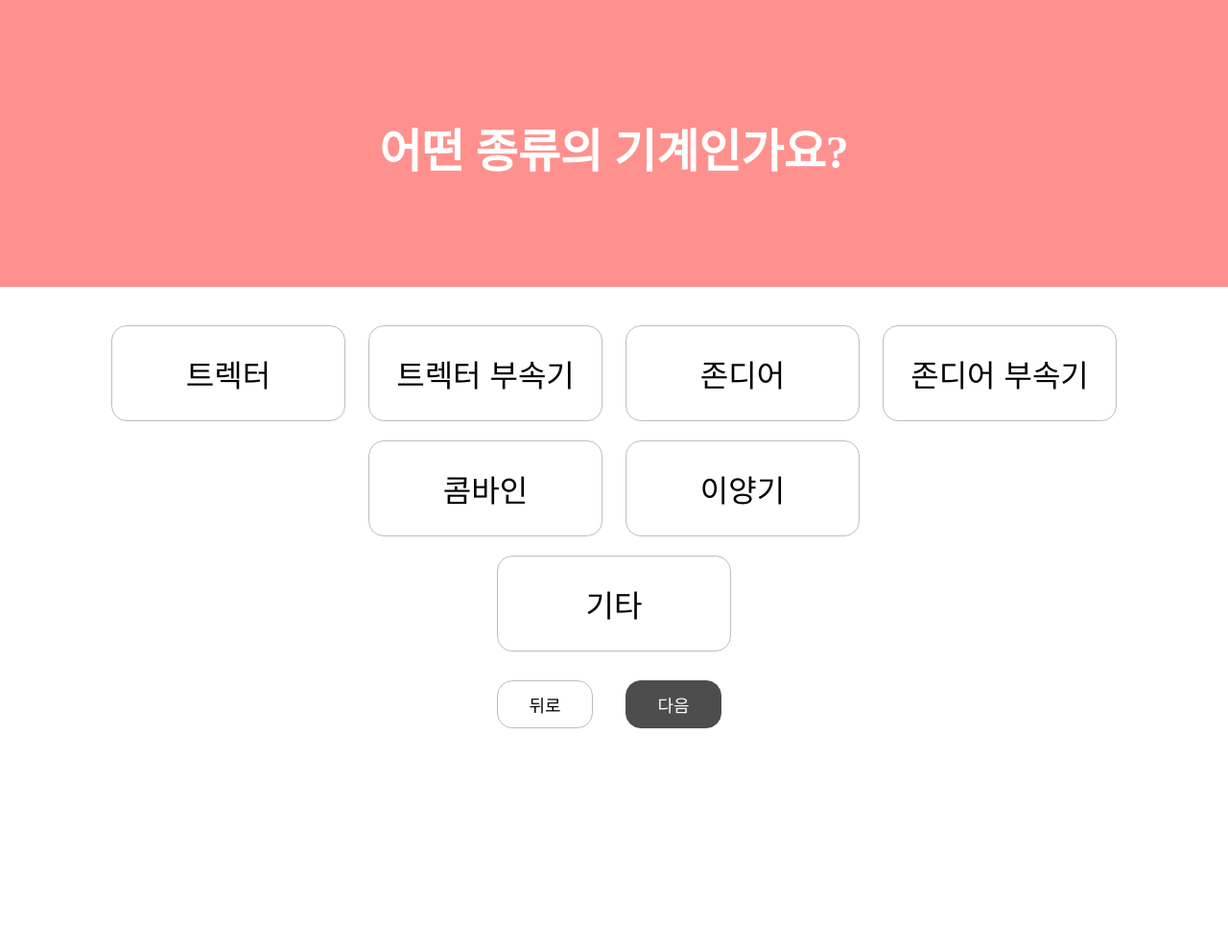
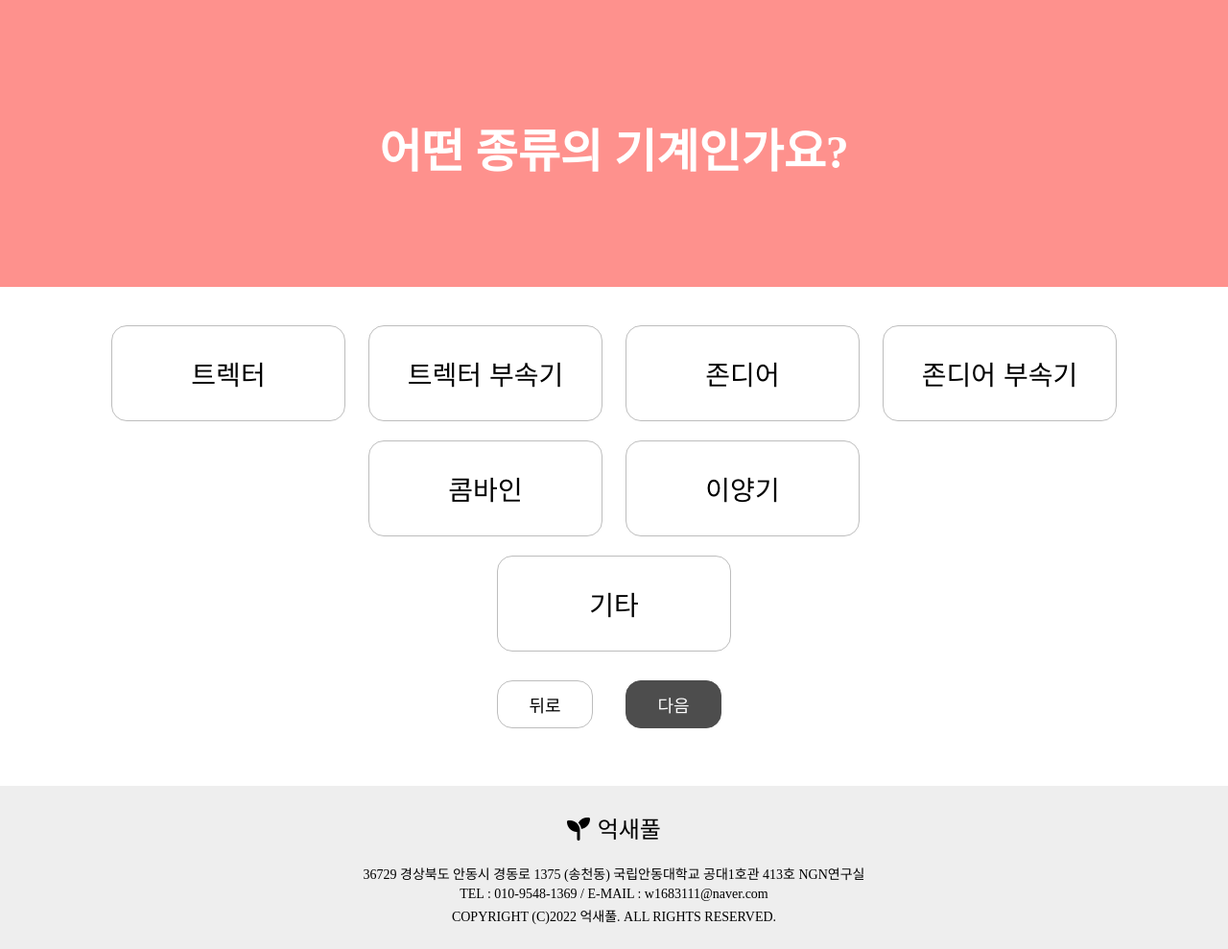
Before and after one commit to vanillacake369/osef, a PHP site: page /lend.html in a window 1280 px wide. Shown: the part 71-1060 px from the top of the page at 96% size. Before the commit the page ends 830 px from the top, so only its background shows below. Run offline with PHP 8.4, Linux system fonts and the light colour scheme; some libraries are stand-ins or nearby versions; some web fonts are replaced.

Commit message:
html : footer 추가

```diff
--- a/lend.html
+++ b/lend.html
@@ -1,5 +1,6 @@
 <!DOCTYPE html>
 <html lang="en">
+
 <head>
     <meta charset="UTF-8">
     <meta http-equiv="X-UA-Compatible" content="IE=edge">
@@ -11,6 +12,7 @@
     <link rel="stylesheet" href="style.css">
     <title>억새풀</title>
 </head>
+
 <body>
     <!-- navbar -->
     <nav id="navbar">
@@ -41,20 +43,54 @@
     <!-- section lend_A -->
     <section id="lend_A" class="section">
         <div class="lend_A">
-            <div class="lend_A_list"><button><p class="lend_A_list_p">트렉터</p></button></div>
-            <div class="lend_A_list"><button><p class="lend_A_list_p">트렉터 부속기</p></button></div>
-            <div class="lend_A_list"><button><p class="lend_A_list_p">존디어</p></button></div>
-            <div class="lend_A_list"><button><p class="lend_A_list_p">존디어 부속기</p></button></div>
-            <div class="lend_A_list"><button><p class="lend_A_list_p">콤바인</p></button></div>
-            <div class="lend_A_list"><button><p class="lend_A_list_p">이양기</p></button></div>
+            <div class="lend_A_list"><button>
+                    <p class="lend_A_list_p">트렉터</p>
+                </button></div>
+            <div class="lend_A_list"><button>
+                    <p class="lend_A_list_p">트렉터 부속기</p>
+                </button></div>
+            <div class="lend_A_list"><button>
+                    <p class="lend_A_list_p">존디어</p>
+                </button></div>
+            <div class="lend_A_list"><button>
+                    <p class="lend_A_list_p">존디어 부속기</p>
+                </button></div>
+            <div class="lend_A_list"><button>
+                    <p class="lend_A_list_p">콤바인</p>
+                </button></div>
+            <div class="lend_A_list"><button>
+                    <p class="lend_A_list_p">이양기</p>
+                </button></div>
         </div>
-        <div class="lend_A_list"><button><p class="lend_A_list_p">기타</p></button></div>
+        <div class="lend_A_list"><button>
+                <p class="lend_A_list_p">기타</p>
+            </button></div>
 
         <span></span>
         <div class="lend_A_bottom">
-            <div class="lend_A_back"><button><p>뒤로</p></button></div>
-            <div class="lend_A_next"><button><p class="lend_A_next_p">다음</p></button></div>
+            <div class="lend_A_back"><button>
+                    <p>뒤로</p>
+                </button></div>
+            <div class="lend_A_next"><button>
+                    <p class="lend_A_next_p">다음</p>
+                </button></div>
         </div>
     </section>
+
+    <!-- footer -->
+    <footer id="footer">
+        <div class="footer_logo">
+            <div class="navbar_logo">
+                <i class="fas fa-seedling"></i>
+                <a href="index.html">억새풀</a>
+            </div>
+        </div>
+        <div class="footer_text">
+            <p class="footer_text_p">36729 경상북도 안동시 경동로 1375 (송천동) 국립안동대학교 공대1호관 413호 NGN연구실</p>
+            <p class="footer_text_p">TEL : 010-9548-1369 / E-MAIL : w1683111@naver.com</p>
+            <p class="footer_text_p">COPYRIGHT (C)2022 억새풀. ALL RIGHTS RESERVED.</p>
+        </div>
+    </footer>
 </body>
+
 </html>
--- a/style.css
+++ b/style.css
@@ -181,10 +181,21 @@ p {
 /* footer */
 #footer {
     width: 100%;
-    height: 150px;
-    background-color: var(--color-pink);
+    height: 170px;
+    padding: 10px;
+    background-color: var(--color-light-white);
+    text-align: center;
 }
 
+.footer_logo {
+    width: 150px;
+    display: inline-block;
+
+}
+
+.footer_text_p {
+    font-size: var(--font-micro);
+}
 
 
 /* introduce.html */
@@ -227,7 +238,7 @@ p {
 /* section service */
 #service {
     width: 100%;
-    height: 500px;
+    height: 700px;
 }
 
 .section_service {
@@ -308,7 +319,7 @@ p {
 }
 
 .lend_A_list_p {
-    font-size: 32px;
+    font-size: 28px;
     font-weight: var(--weight-regular);
 }
 
```
Also changed, not shown: index.html (+25 -12 lines), introduce.html (+16 -0 lines), rent.html (+18 -0 lines).
